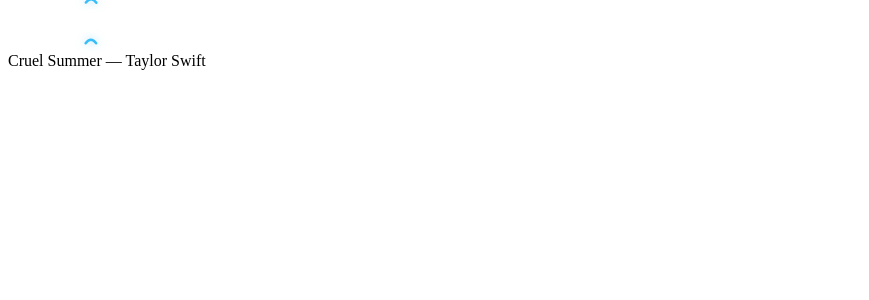
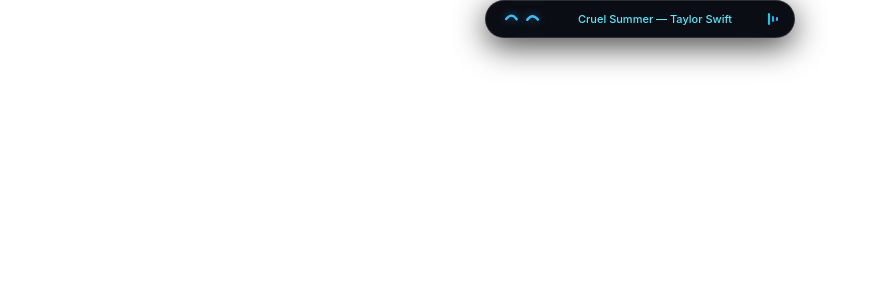
Before and after one commit to uragenky/AetherIsland, a React (Vite) app: page / in a window 1280 px wide. Shown: the top 300 px of the page, without its empty margins (0-869 px from the left). Built offline with nearby package versions, Linux system fonts and the light colour scheme.

Commit message:
fix(ui): import App.css in main, eliminate scrollbar, and enforce horizontal eye layout

```diff
--- a/index.html
+++ b/index.html
@@ -4,7 +4,27 @@
     <meta charset="UTF-8" />
     <link rel="icon" type="image/svg+xml" href="/vite.svg" />
     <meta name="viewport" content="width=device-width, initial-scale=1.0" />
-    <title>Tauri + React + Typescript</title>
+    <title>AetherIsland</title>
+    <style>
+      html, body, #root {
+        margin: 0 !important;
+        padding: 0 !important;
+        width: 100% !important;
+        height: 100% !important;
+        overflow: hidden !important;
+        background-color: transparent !important;
+        user-select: none !important;
+        -webkit-user-select: none !important;
+      }
+      *::-webkit-scrollbar {
+        display: none !important;
+        width: 0 !important;
+        height: 0 !important;
+      }
+      * {
+        scrollbar-width: none !important;
+      }
+    </style>
   </head>
 
   <body>
--- a/src/components/DynamicIsland.tsx
+++ b/src/components/DynamicIsland.tsx
@@ -94,7 +94,12 @@ export const DynamicIsland: React.FC<DynamicIslandProps> = ({
             toggleExpand();
           }
         }}
-        className={`bg-[#0A0D14]/95 backdrop-blur-2xl border border-white/12 shadow-[0_8px_32px_rgba(0,0,0,0.65)] ring-1 ring-white/5 overflow-hidden transition-all duration-200 ${
+        style={{
+          backgroundColor: '#0A0D14',
+          border: '1px solid rgba(255, 255, 255, 0.14)',
+          boxShadow: '0 8px 32px rgba(0, 0, 0, 0.75)',
+        }}
+        className={`bg-[#0A0D14] backdrop-blur-2xl border border-white/14 shadow-[0_8px_32px_rgba(0,0,0,0.75)] ring-1 ring-white/5 overflow-hidden transition-all duration-200 ${
           mode === 'compact'
             ? 'rounded-full px-3 py-1 flex items-center justify-between w-[310px] h-[38px] hover:border-cyan-500/30 cursor-pointer'
             : 'rounded-3xl p-4 w-[430px] min-h-[265px] flex flex-col justify-between cursor-default'
@@ -102,9 +107,15 @@ export const DynamicIsland: React.FC<DynamicIslandProps> = ({
       >
         {/* COMPACT MODE */}
         {mode === 'compact' && (
-          <div className="flex items-center justify-between w-full h-full gap-2">
+          <div
+            className="flex items-center justify-between w-full h-full gap-2"
+            style={{ display: 'flex', flexDirection: 'row', alignItems: 'center', justifyContent: 'space-between', width: '100%', height: '100%' }}
+          >
             {/* Eyes Companion (Left) */}
-            <div className="flex items-center gap-1.5 flex-shrink-0">
+            <div
+              className="flex items-center gap-1.5 flex-shrink-0"
+              style={{ display: 'inline-flex', alignItems: 'center' }}
+            >
               <EyesCompanion
                 mood="idle"
                 isMusicPlaying={media.is_playing}
--- a/src/components/EyesCompanion.tsx
+++ b/src/components/EyesCompanion.tsx
@@ -103,12 +103,18 @@ export const EyesCompanion: React.FC<EyesCompanionProps> = ({
       className="flex items-center justify-center gap-2 cursor-pointer py-0.5 px-1 rounded-full select-none hover:opacity-90 transition-opacity"
       title="Aether Companion (Click to wink)"
       style={{
+        display: 'flex',
+        flexDirection: 'row',
+        alignItems: 'center',
+        justifyContent: 'center',
+        gap: '8px',
         transform: `scale(${scale})`,
         filter: glowStyle,
       }}
     >
       {/* Left Eye */}
       <motion.div
+        style={{ display: 'inline-flex', alignItems: 'center', justifyContent: 'center' }}
         animate={
           currentMood === 'groove'
             ? { y: [0, -2, 0], rotate: [-2, 2, -2] }
@@ -162,6 +168,7 @@ export const EyesCompanion: React.FC<EyesCompanionProps> = ({
 
       {/* Right Eye */}
       <motion.div
+        style={{ display: 'inline-flex', alignItems: 'center', justifyContent: 'center' }}
         animate={
           currentMood === 'wink'
             ? { scaleY: 0.2 }
--- a/src/main.tsx
+++ b/src/main.tsx
@@ -1,6 +1,7 @@
 import React from "react";
 import ReactDOM from "react-dom/client";
 import App from "./App";
+import "./App.css";
 
 ReactDOM.createRoot(document.getElementById("root") as HTMLElement).render(
   <React.StrictMode>
```
